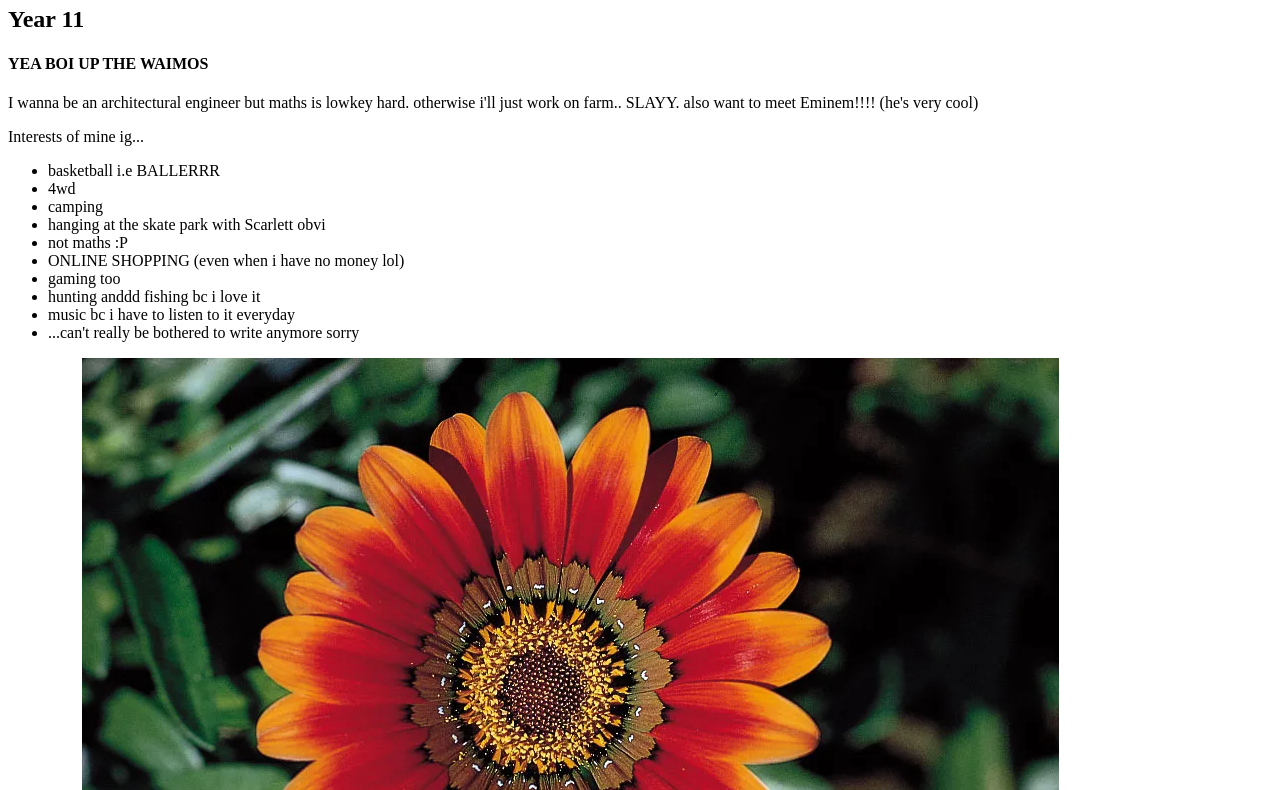
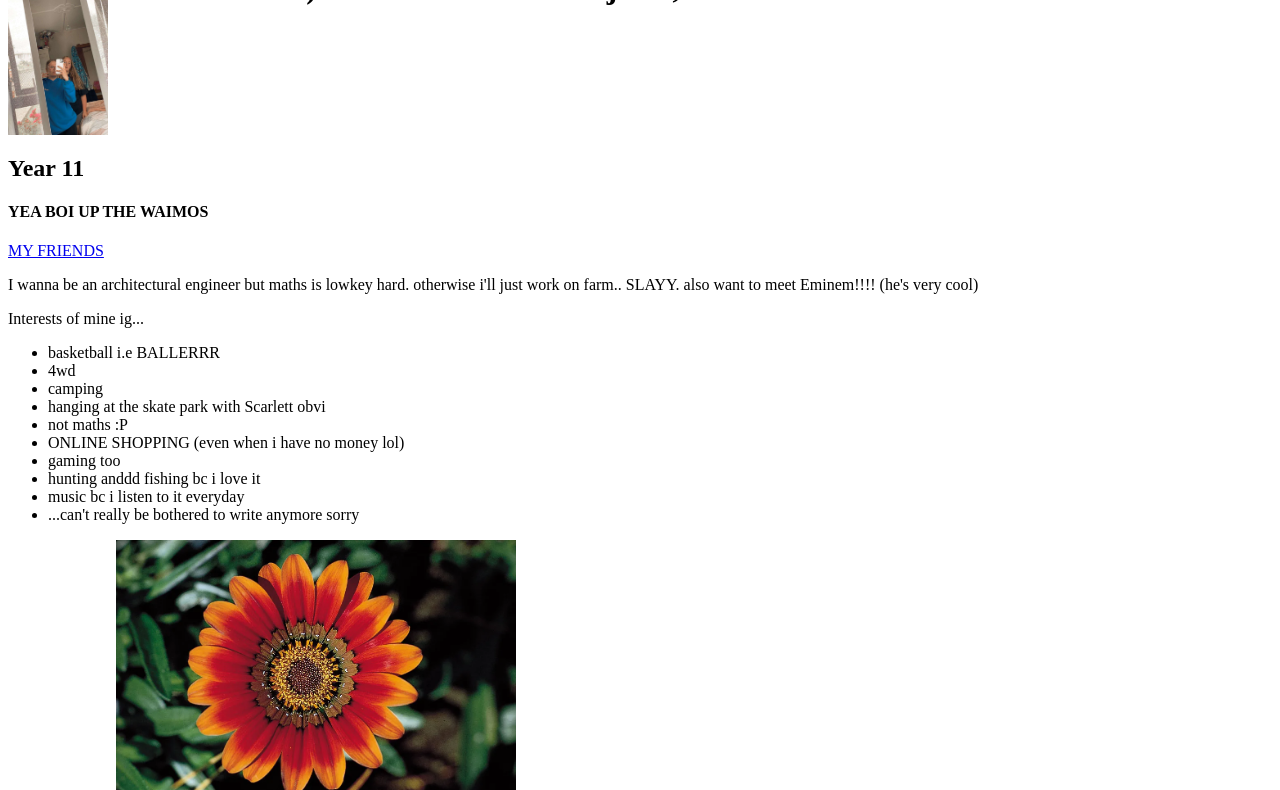
Before and after one commit to craighead-diocesan-school/introduction-Kezza01, a plain HTML site: page index.html in a window 1280 px wide. Shown: the part 60-850 px from the top of the page. Drawn offline with Linux system fonts and the light colour scheme.

Commit message:
editing images etc

```diff
--- a/index.html
+++ b/index.html
@@ -1,7 +1,17 @@
-<h1> Kezzaaaa :) or Carebear or Keri juice
-Keira is fine too </h1>
+<header>
+     <img src="Arnika.JPG" alt="Arnika">
+     <h1> Kezzaaaa :) or Carebear or Keri juice,
+     Keira is fine too </h1>
+</header>
+
 <h2> Year 11 </h2>
 <h4> YEA BOI UP THE WAIMOS </h4>
+
+
+<a href="bff.html">
+     MY FRIENDS
+</a>
+
 <p> I wanna be an architectural engineer but maths is lowkey hard. otherwise i'll just work on farm.. SLAYY.
      also want to meet Eminem!!!! (he's very cool)</p>
 
@@ -16,9 +26,26 @@ Keira is fine too </h1>
  <li> ONLINE SHOPPING (even when i have no money lol)</li>
  <li> gaming too</li>
  <li> hunting anddd fishing bc i love it </li>
- <li> music bc i have to listen to it everyday </li>
+ <li> music bc i listen to it everyday </li>
  <li> ...can't really be bothered to write anymore sorry </li>
 </ul>
 
- <a href="https://www.youtube.com/watch?v=gOMhN-hfMtY"> Click Here</a>
+ <a href="https://www.youtube.com/watch?v=gOMhN-hfMtY"> CLICK HERE!!</a>
  <img src="head-treasure-flower-disk-flowers-inflorescence-ray.webp" alt="Fab Flower">
+
+ <style>
+     header img {
+          width: 100px;
+          margin-right: 3em;
+     }
+
+     header {
+          display: flex;
+          flex-direction: row;
+     }
+
+
+ img {
+ width: 400px
+ }
+</style>
```
Also changed, not shown: bff.html (+16 -6 lines).
